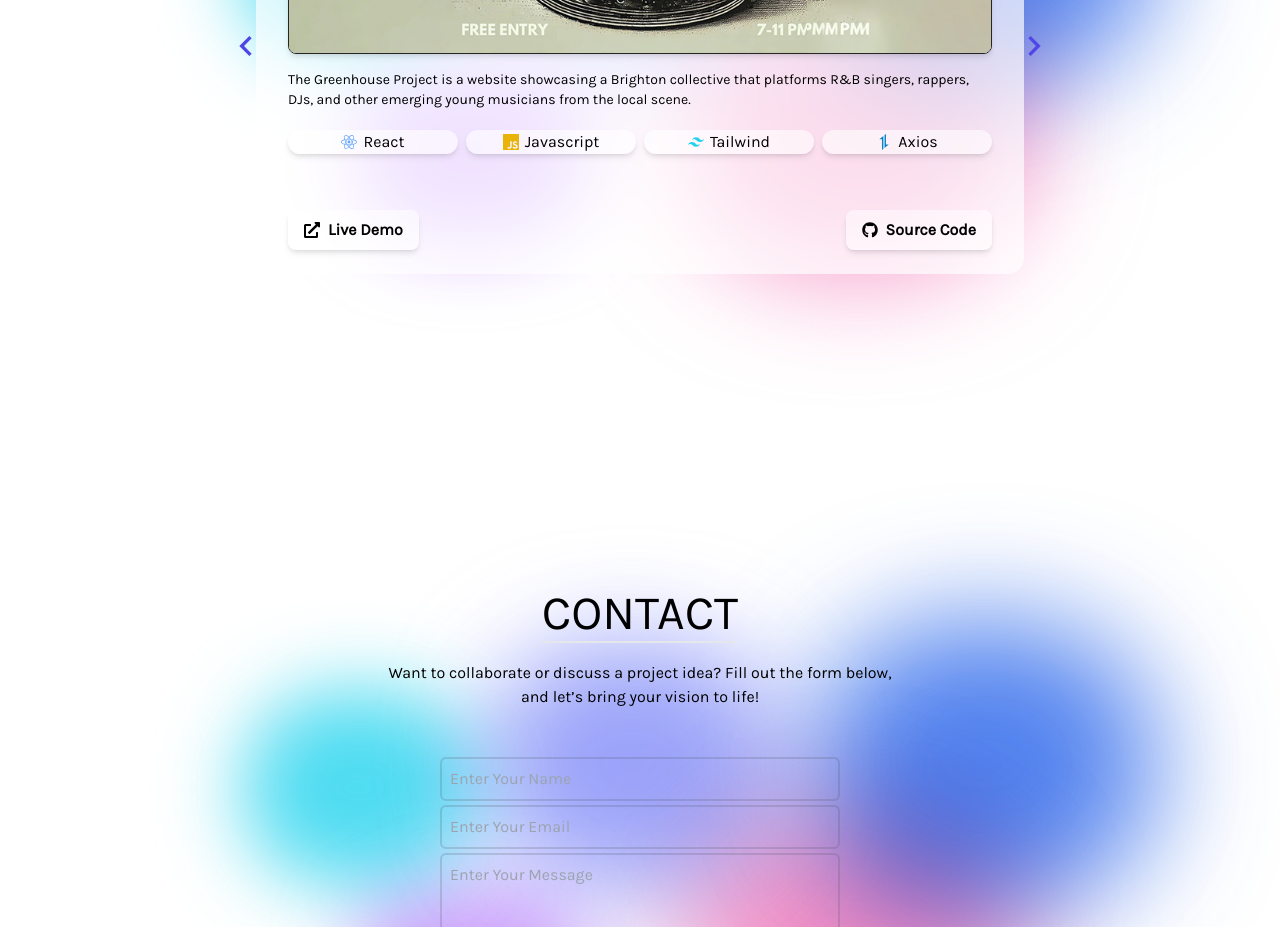
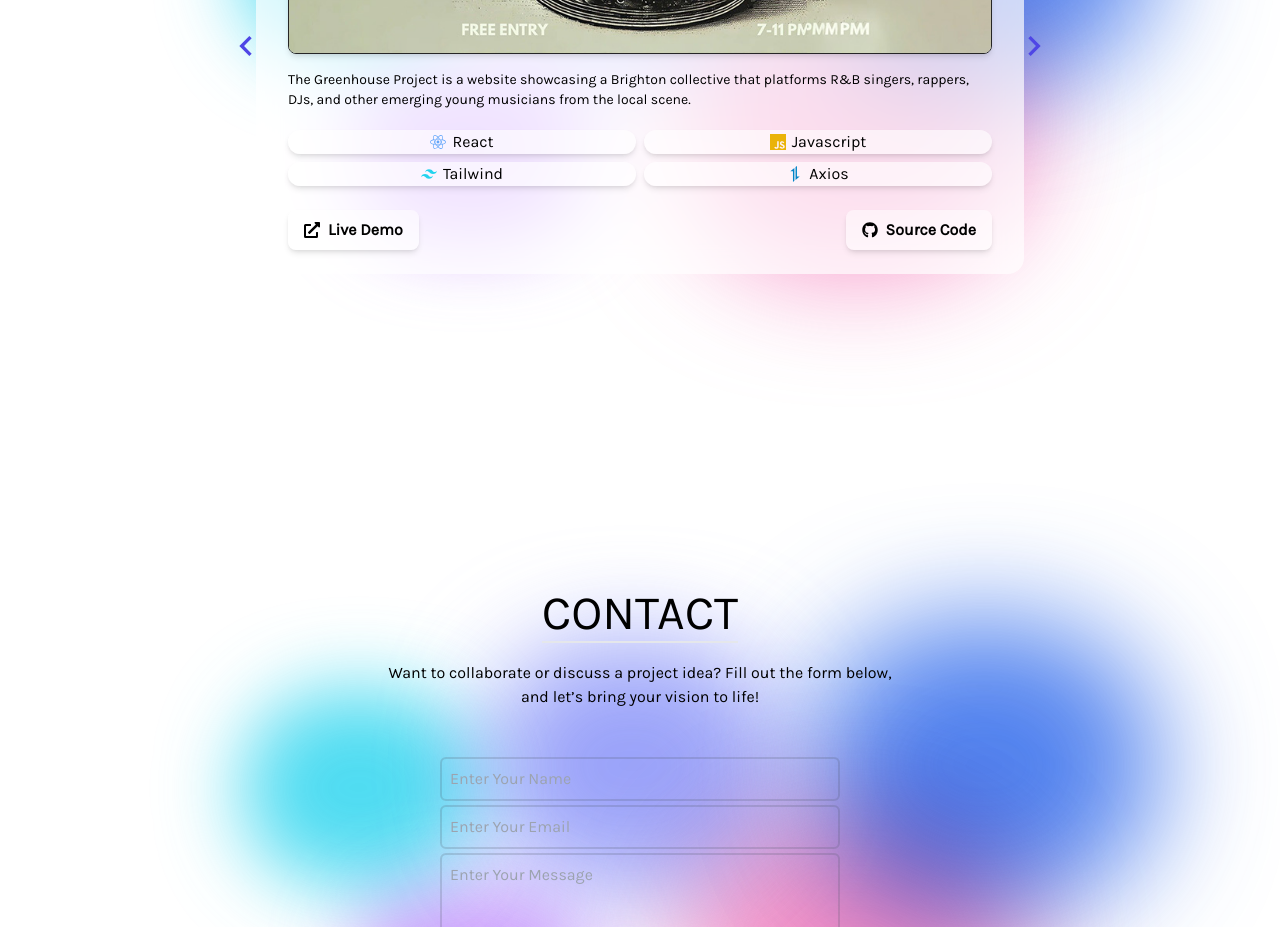
Before and after one commit to tgulu/Portfolio, a React (Create React App) app: page / in a window 1280 px wide. Shown: the part 1180-2107 px from the top of the page. Built offline with nearby package versions, Linux system fonts and the light colour scheme; a web font is replaced by a local one.

Commit message:
change cols order for tech stack icons

```diff
--- a/src/components/Portfolios.jsx
+++ b/src/components/Portfolios.jsx
@@ -69,7 +69,7 @@ const Portfolio = () => {
               </div>
 
               {/* Tech Stack */}
-              <div className="grid grid-rows-4 md:grid-cols-4 items-center gap-2 mt-5">
+              <div className="grid grid-rows-4 md:grid-cols-2 items-center gap-2 mt-5">
                 {project.tech.map((item, index) => (
                   <div
                     key={index}
```
